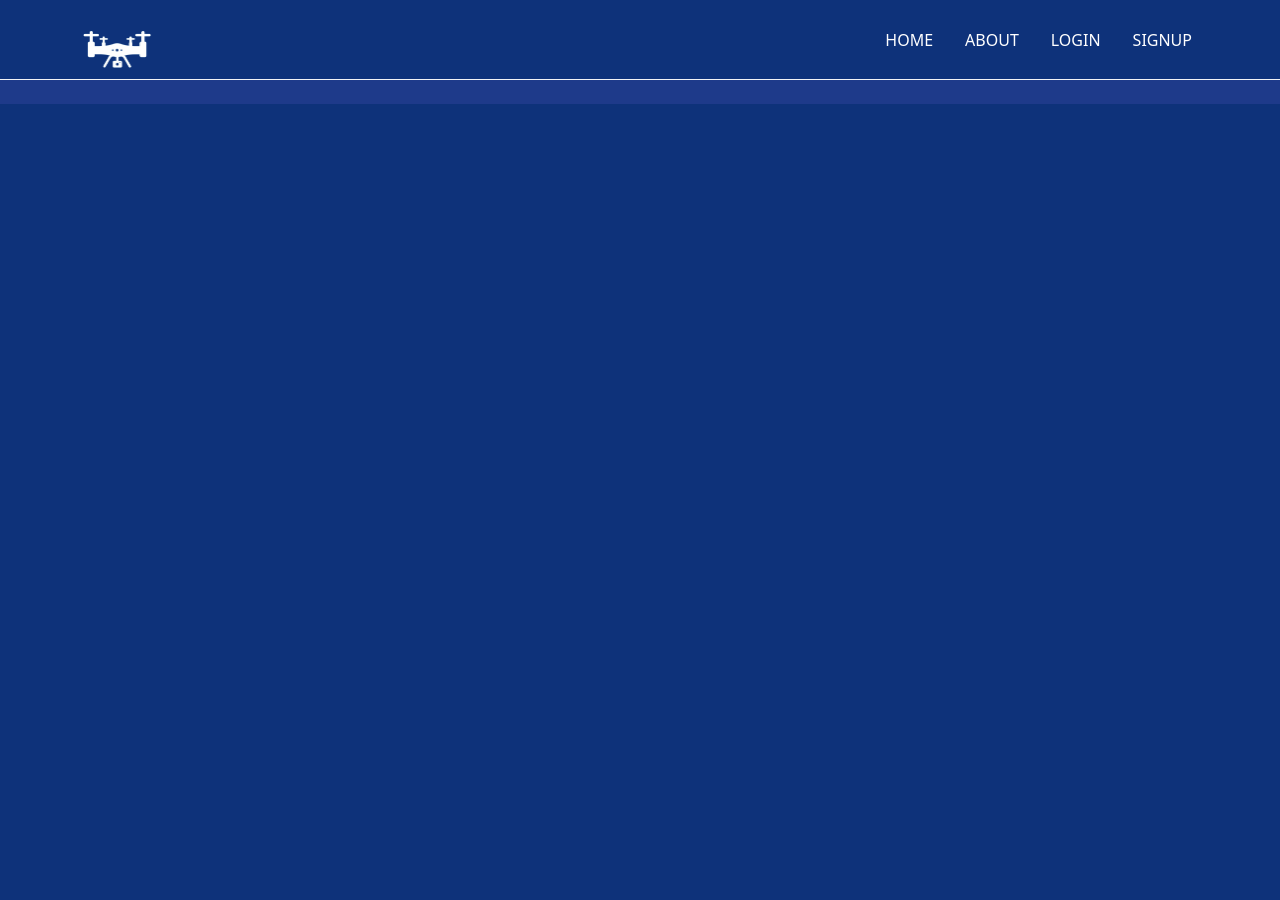
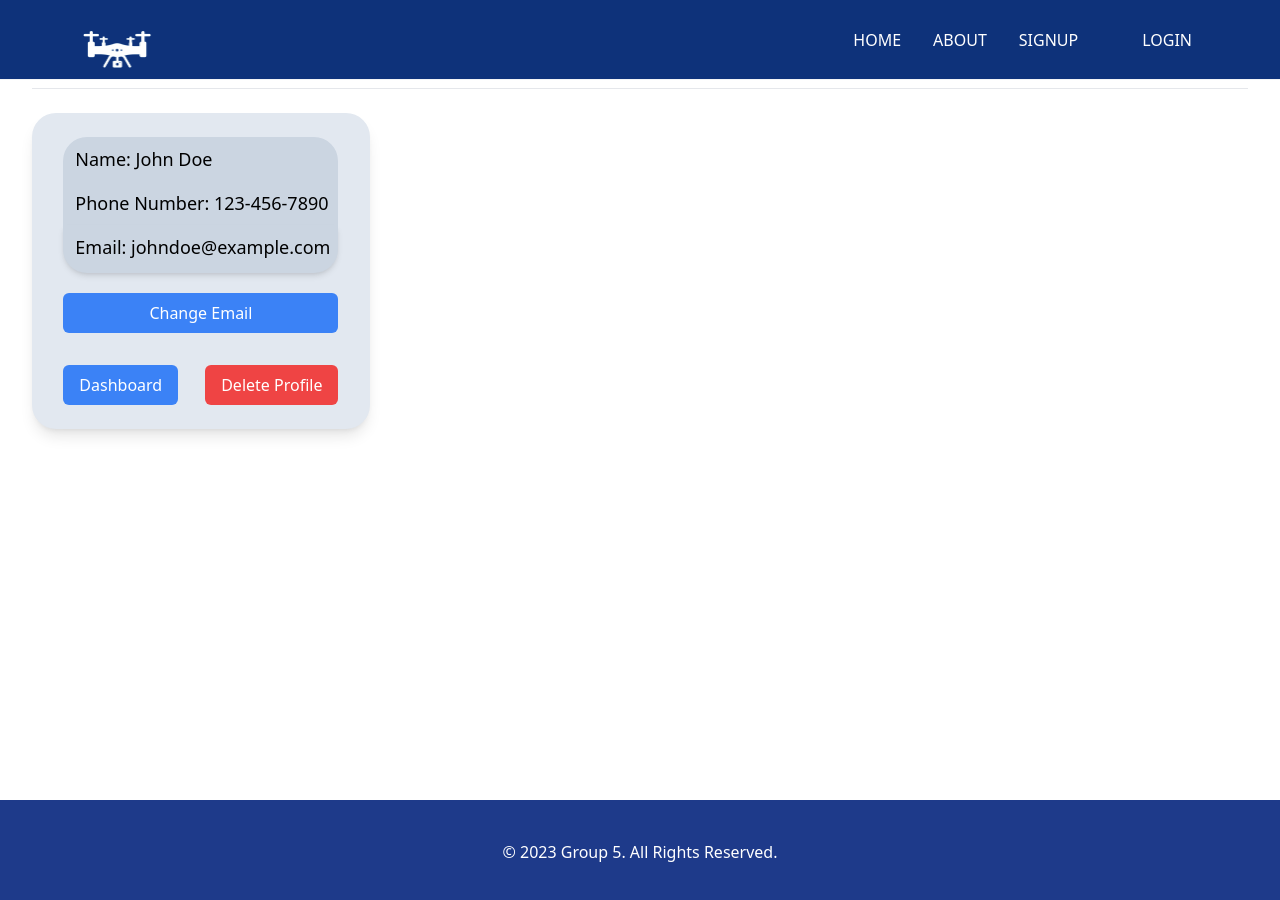
Before and after one commit to JohanLindeque/drone-project-group5, a React (Create React App) app: page /profile in a window 1280 px wide. Shown: the top 900 px of the page. Before the commit the page ends 800 px from the top, so only its background shows below. Built offline with nearby package versions, Linux system fonts and the light colour scheme.

Commit message:
Nav bar
Dat die user se email display en login word logout

```diff
--- a/src/App.js
+++ b/src/App.js
@@ -5,6 +5,7 @@ import About from './components/About';
 import Login from './components/Login';
 import Signup from './components/SignUp';
 import Dashboard from './components/Dashboard';
+import Profile from './components/Profile';
 
 import {Routes, Route} from 'react-router-dom';
 import Footer from './components/Footer';
@@ -22,6 +23,7 @@ function App() {
         <Route path="/login" element={<Login />} />
         <Route path="/signup" element={<Signup />} />
         <Route path="/dashboard" element={<Dashboard />} />
+        <Route path="/profile" element={<Profile />} />
 
       </Routes>
 
--- a/src/components/Navbar.jsx
+++ b/src/components/Navbar.jsx
@@ -1,14 +1,31 @@
-import React, {useState} from 'react'
+import React, {useContext, useState} from 'react'
 import {AiOutlineClose, AiOutlineMenu} from 'react-icons/ai'
 import drone from '../images/logoDrone.png'
+import { AuthContext } from '../context/authContext';
+import { Link } from 'react-router-dom';
+import { useNavigate } from 'react-router-dom';
 
 const Navbar = () => {
 
   const [nav, setNav] = useState(false);
 
+  const {currentUser, logout} = useContext(AuthContext);
+  const navigate = useNavigate();
+
   const handleNav = () =>{
     setNav(!nav);
   }
+
+  const handleClick = async e =>{
+    e.preventDefault();
+    try {
+        await logout();
+        navigate("/");
+
+    } catch (err) {
+
+    }
+}
 
   return (
     <div className='fixed z-50 fixed top-0 left-0 w-full bg-[#0E327A]'>
@@ -16,13 +33,14 @@ const Navbar = () => {
           {/* <h1 className=' text-3xl font-bold text-[white]'>Group 5</h1> */}
 
           <img src={drone} alt="logo" className=' py-2  object-fit' />
-          <ul className='hidden md:flex space-x-4 font-medium  '>
-              <li className='p-2 hover:text-[#ff8c00] hover:font-bold'> <a href="/">HOME</a> </li>
-              <li className='p-2 hover:text-[#ff8c00] hover:font-bold'> <a href="/about">ABOUT</a> </li>
-              <li className='p-2 hover:text-[#ff8c00] hover:font-bold'> <a href="/login">LOGIN</a> </li>
-              <li className='p-2 hover:text-[#ff8c00] hover:font-bold'> <a href="/signup">SIGNUP</a> </li>
+          <div className='hidden md:flex space-x-4 font-medium'>
+            <Link className='p-2 hover:text-[#ff8c00] hover:font-bold' to="/">HOME</Link>
+            <Link className='p-2 hover:text-[#ff8c00] hover:font-bold' to="/about">ABOUT</Link>
+            {currentUser ? <span></span> : <Link className='p-2 hover:text-[#ff8c00] hover:font-bold' to="/signup">SIGNUP</Link>}
+            <Link className='p-2 hover:text-[#ff8c00] hover:font-bold' to="/profile">{currentUser?.User_email}</Link>
+            {currentUser ? <span onClick={handleClick} className="p-2 hover:text-[#ff8c00] hover:font-bold" style={{ cursor: 'pointer' }}>LOGOUT</span>: <Link className='p-2 hover:text-[#ff8c00] hover:font-bold' to="/login">LOGIN</Link>}
+          </div>
 
-          </ul>
 
         </div>
 
--- a/src/components/Profile.jsx
+++ b/src/components/Profile.jsx
@@ -16,10 +16,9 @@ const ProfileComponent = () => {
   const [newEmail, setNewEmail] = useState(''); // State to hold the new email address
   const [showEmailModal, setShowEmailModal] = useState(false); // State to control the email update modal
 
-  const logout = () => {
-    alert('You have successfully logged out');
-    // Redirects to the login page
-    navigate('/login');;
+  const dashboard = () => {
+    // Redirects to the dashboard page
+    navigate('/dashboard');;
   };
 
   const deleteProfile = () => {
@@ -69,10 +68,10 @@ const ProfileComponent = () => {
 
 <div className='mt-8 flex justify-between'>
   <button
-    onClick={logout}
+    onClick={dashboard}
     className='bg-blue-500 text-white px-4 py-2 rounded-md mr-2'
   >
-    Logout
+    Dashboard
   </button>
   <button
     onClick={deleteProfile}
--- /dev/null
+++ b/src/context/authContext.js
@@ -0,0 +1,34 @@
+import { createContext, useEffect, useState } from "react";
+import axios from "axios";
+
+
+export const AuthContext = createContext()
+
+export const AuthContextProvider = ({children}) =>{
+    const [currentUser, setCurrentUser] = useState(JSON.parse(localStorage.getItem("user") || null));
+
+    const login = async (inputs) => {
+        try {
+          const res = await axios.post("http://localhost:5000/login", inputs);
+          setCurrentUser(res.data);
+        } catch (error) {
+          console.error("Login failed:", error);
+        }
+      };
+
+    const logout = async(inputs) =>{
+    await axios.post("http://localhost:5000/logout");
+    setCurrentUser(null);
+    }
+
+    useEffect(()=>{
+    localStorage.setItem("user", JSON.stringify(currentUser));
+    },[currentUser])
+
+    return(
+        <AuthContext.Provider value={{currentUser, login, logout}}>
+            {children}
+        </AuthContext.Provider>
+    )
+
+}
--- a/src/index.js
+++ b/src/index.js
@@ -3,11 +3,14 @@ import ReactDOM from 'react-dom/client';
 import './index.css';
 import App from './App';
 import { BrowserRouter } from 'react-router-dom';
+import { AuthContext, AuthContextProvider } from './context/authContext';
 
 
 const root = ReactDOM.createRoot(document.getElementById('root'));
 root.render(
   <BrowserRouter>
-    <App />
+    <AuthContextProvider>
+      <App />
+    </AuthContextProvider>
   </BrowserRouter>
 );
```
